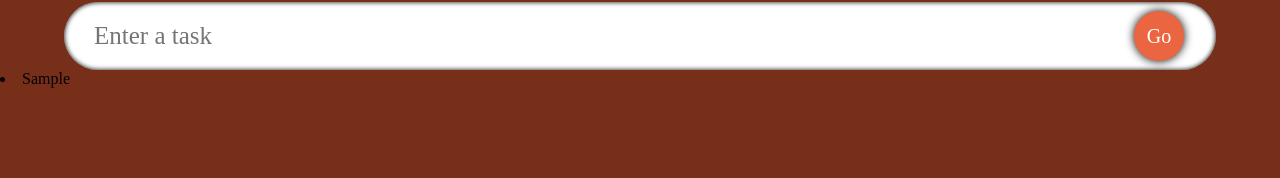
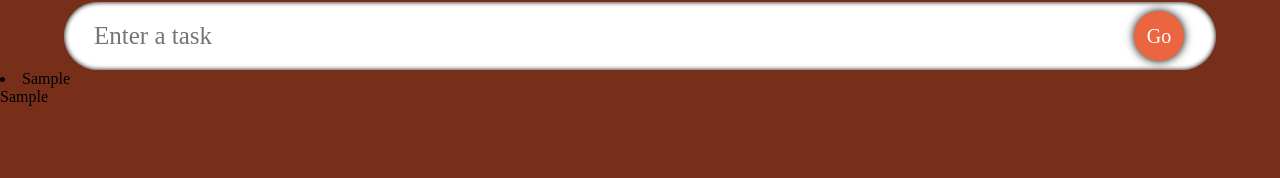
Before and after one commit to Nathaniyell/TodoApp-with-Typescript, a React (Create React App) app: page / in a window 1280 px wide. Both pictures are taken after typing "Sample" into the empty fields and a click on the button "Go". Shown: the part 105-283 px from the top of the page. Built offline with nearby package versions, Linux system fonts and the light colour scheme; the HTML template or start-up script is replaced by a standard one.

Commit message:
update App.tsx and TodoList.tsx

```diff
--- a/src/App.tsx
+++ b/src/App.tsx
@@ -31,7 +31,7 @@ handleAdd={handleAdd}
   return <li>{t.todo}</li>
 })}
 
-{/* <TodoList todos={todos} /> */}
+<TodoList todos={todos} setTodos={setTodos} />
   </div>;
 }
 
--- a/src/components/TodoList.tsx
+++ b/src/components/TodoList.tsx
@@ -1,14 +1,17 @@
+import { Todo } from "../model";
+
 type Props = {
-    todos: Array<{ name: string }>;
+    todos: Todo[],
+    setTodos: React.Dispatch<React.SetStateAction<Todo[]>>
 }
 
-const TodoList: React.FC<Props> = ({ todos }) => {
+const TodoList: React.FC<Props> = ({ todos, setTodos }) => {
     return (
-        <ul>
+        <ul className="todos">
             {todos.map(todo => {
                 return (
-                    <li key={todo.name}>
-                        <span>{todo.name}</span>
+                    <li key={Date.now()}>
+                        <span>{todo.todo}</span>
                     </li>
                 );
             })}
```
